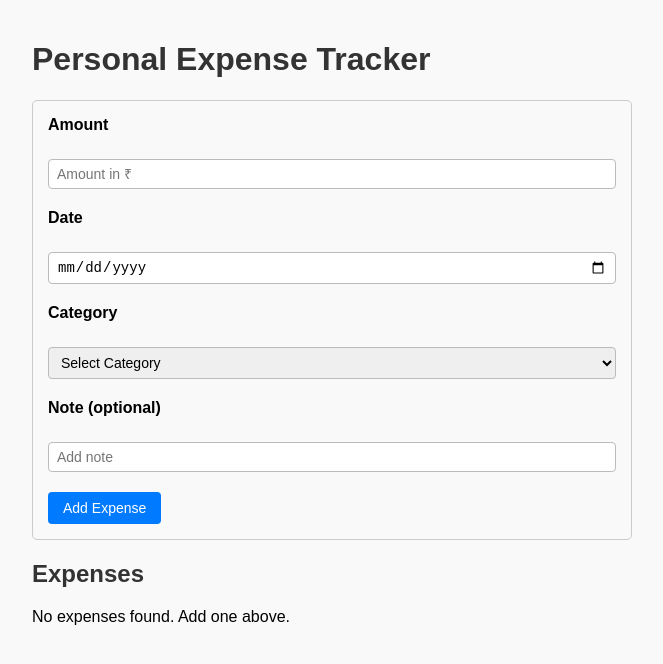
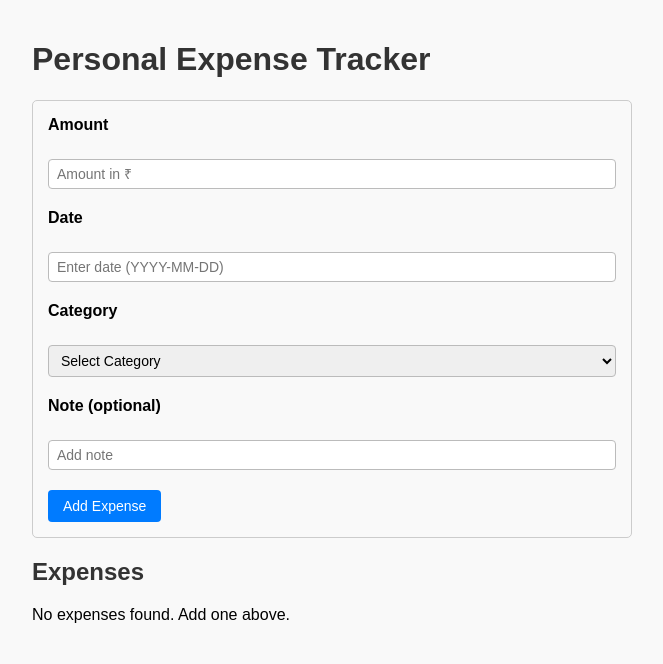
Before and after one commit to YaswanthSai2003/Expense-Tracker, a React (Create React App) app: page / in a window 1280 px wide. Shown: the top 664 px of the page, without its empty margins (308-971 px from the left). Built offline with nearby package versions, Linux system fonts and the light colour scheme.

Commit message:
Update App.js

```diff
--- a/src/App.js
+++ b/src/App.js
@@ -1,7 +1,16 @@
 import React, { useState, useEffect } from "react";
 import "./App.css";
 
-const initialExpense = { id: "", amount: "", date: "", category: "", customCategory: "", note: "" };
+const initialExpense = {
+  id: "",
+  amount: "",
+  date: "",
+  category: "",
+  customCategory: "",
+  note: "",
+  showCalendar: false
+};
+
 const categories = ["Food", "Travel", "Bills", "Others"];
 
 export default function App() {
@@ -56,7 +65,7 @@ export default function App() {
     if (exp) {
       const cat = categories.includes(exp.category) ? exp.category : "Others";
       const customCat = cat === "Others" ? exp.category : "";
-      setForm({ ...exp, category: cat, customCategory: customCat });
+      setForm({ ...exp, category: cat, customCategory: customCat, showCalendar: false });
       setEditMode(true);
       setErrors({});
     }
@@ -100,9 +109,13 @@ export default function App() {
         <div style={{ marginBottom: 10 }}>
           <label>Date</label><br />
           <input
-            type="date"
+            type={form.showCalendar ? "date" : "text"}
+            placeholder="Enter date (YYYY-MM-DD)"
             value={form.date}
+            onFocus={() => setForm({ ...form, showCalendar: true })}
+            onBlur={() => setTimeout(() => setForm({ ...form, showCalendar: false }), 200)}
             onChange={e => setForm({ ...form, date: e.target.value })}
+            style={{ width: "100%" }}
           />
           <div style={{ color: "red", fontSize: 12 }}>{errors.date}</div>
         </div>
```
